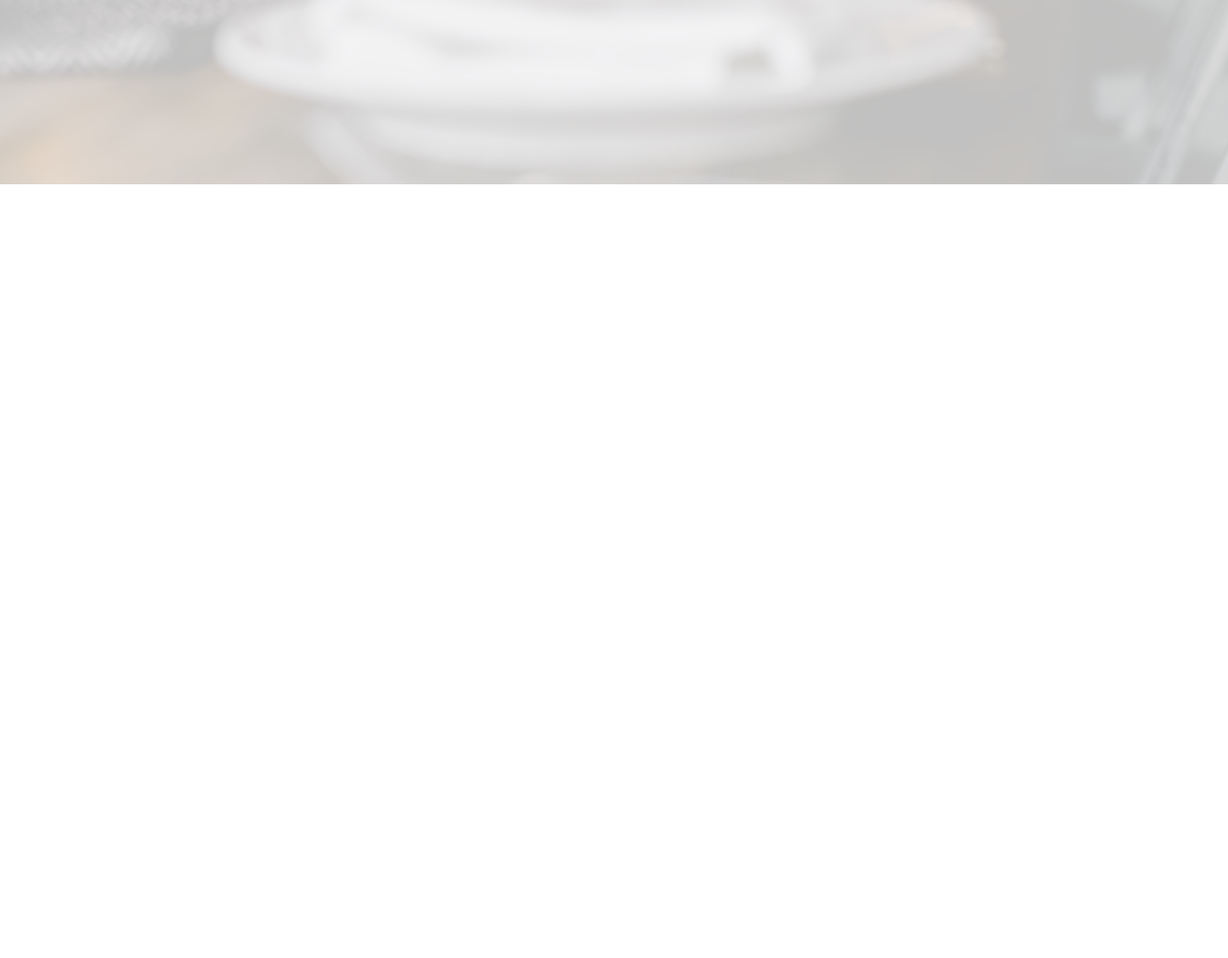
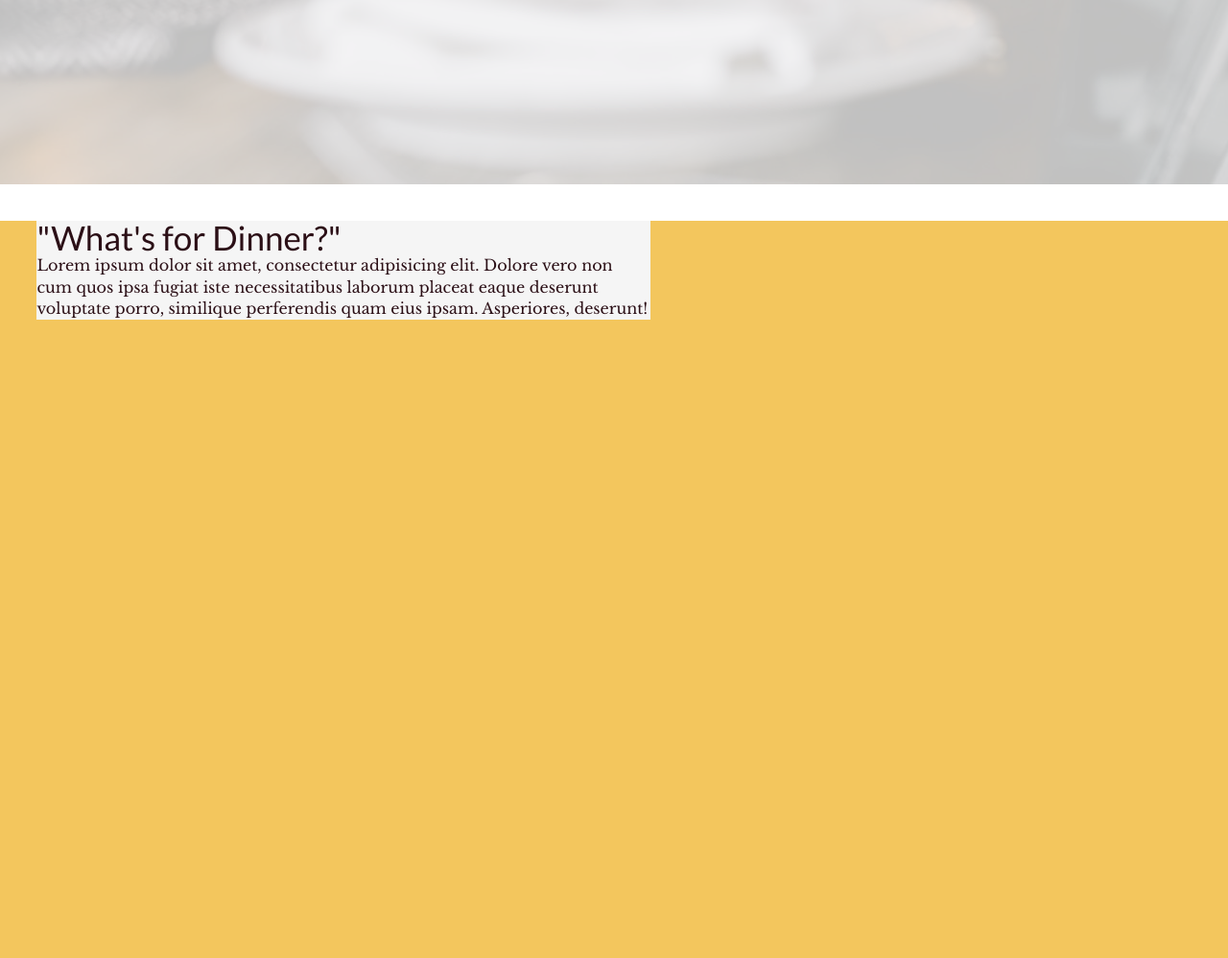
Before and after one commit to restaurant-passport-build-sprint/restaurant-ui-jeremy, a plain HTML site: page index.html in a window 1280 px wide. Shown: the part 636-1634 px from the top of the page at 96% size. Before the commit the page ends 864 px from the top, so only its background shows below. Drawn offline with nearby package versions, Linux system fonts and the light colour scheme.

Commit message:
Started the middle section of marketing page.

```diff
--- a/index.html
+++ b/index.html
@@ -21,6 +21,7 @@
 <body>
     <div class="home">
        <div class="topBox">
+            <img src="/images/logo2.png" alt="logo of Foodie Pass">
             <div id="sidebar">
                 <h2>Foodie Pass</h2>
                 <h4>Lorem ipsum dolor sit amet consectetur adipisicing elit. Iusto, doloribus! Qui cum, molestiae, voluptate cupiditate rerum tempora nihil iusto incidunt suscipit quia dolor nesciunt? Officiis voluptates amet voluptatem soluta veritatis! Lorem ipsum dolor sit amet consectetur, adipisicing elit. Obcaecati earum nobis consequuntur sequi et veniam consectetur recusandae temporibus nihil, unde deserunt, amet aliquid laudantium nesciunt dolorum repellat, placeat quaerat dolor. Lorem ipsum dolor sit, amet consectetur adipisicing elit. </h4>
@@ -30,10 +31,17 @@
                     <span></span>
                 </div>
                 <!-- closes the btn -->
+
             </div>
             <!-- closes the sidebar -->
         </div>
         <!-- closes the topBox -->
+        <div class="midBox">
+            <div class="centr">
+                <h2>"What's for Dinner?"</h2>
+                <p>Lorem ipsum dolor sit amet, consectetur adipisicing elit. Dolore vero non cum quos ipsa fugiat iste necessitatibus laborum placeat eaque deserunt voluptate porro, similique perferendis quam eius ipsam. Asperiores, deserunt!</p>
+            </div>
+        </div>
     </div>
     <!-- closes the container -->
 </body>
--- a/less/home-page.less
+++ b/less/home-page.less
@@ -7,6 +7,10 @@
        background-repeat: no-repeat;
        height: 100vh;
 
+       img {
+           width: 40%;
+        //    margin: 20%;
+       }
     }
 
     /*Sidebar button
@@ -73,6 +77,20 @@
         }
     }
 
+    .midBox {
+        background: @yellow;
+        height: 100vh;
+
+        .centr {
+            background: @white;
+            color: @kalamata;
+            width: 50%;
+            margin: 3%;
+        }
+
+
+
+    }
 
 
 
```
Also changed, not shown: css/index.css, images/dinnerTable.jpg (deleted), images/logo2.png (added), 3 other files.
